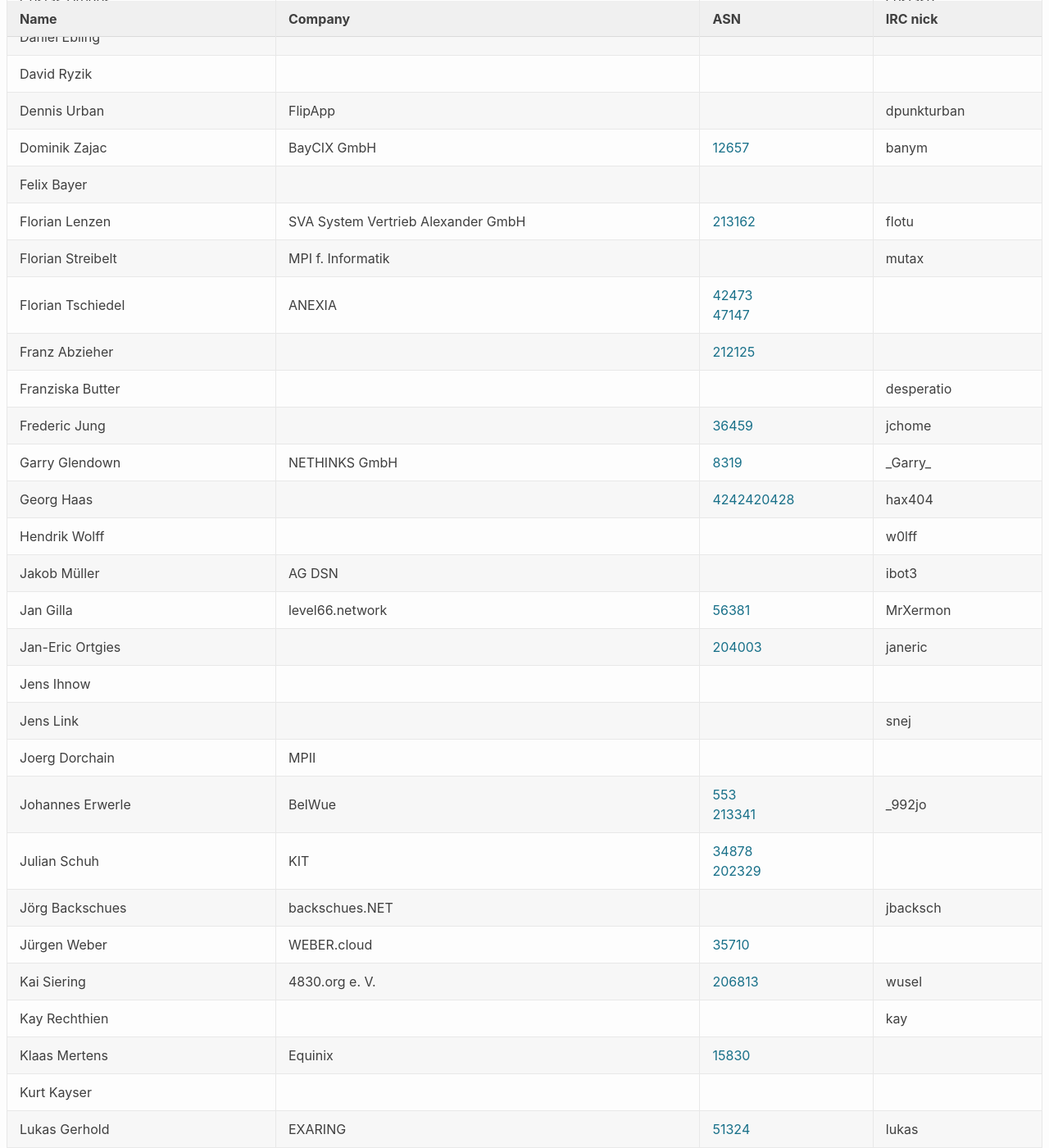
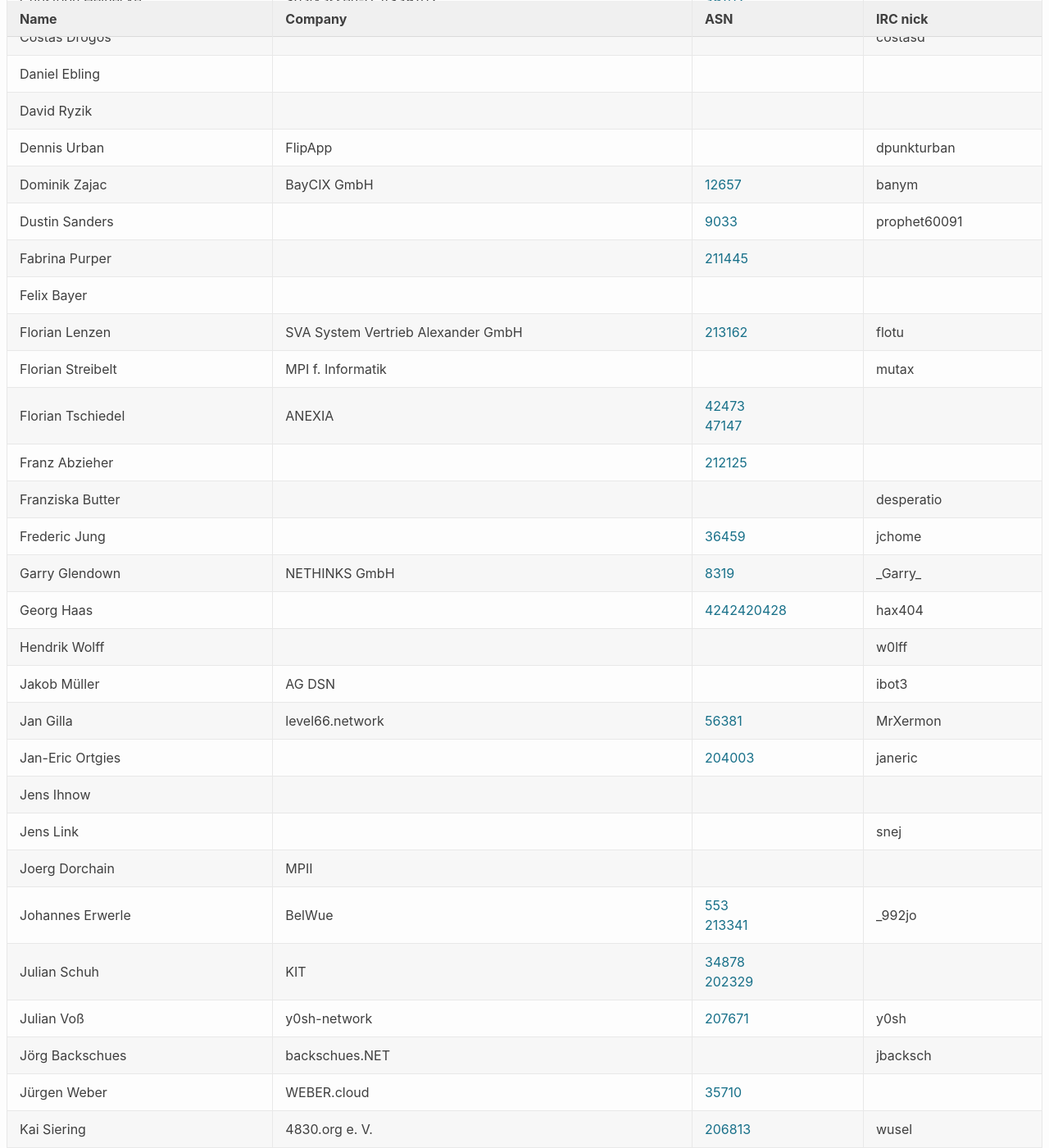
Before and after one commit to denog/pretix-attendeelist, a Jekyll site: the page built from denog13/index.markdown, in a window 1280 px wide and 1400 px high, scrolled down 796 px. Shown: the whole window at 82% size. Built offline with Jekyll 4.4.1, drawn with Linux system fonts in a browser that asks for light colours; some of the changed text lies outside the part shown.

Commit message:
Latest data: Wed Sep 29 12:38:10 UTC 2021

```diff
--- a/_data/attendees_denog13.json
+++ b/_data/attendees_denog13.json
@@ -66,6 +66,12 @@
     "asn": "61157"
   },
   {
+    "name": "Christian Friedrich",
+    "company": null,
+    "irc": null,
+    "asn": null
+  },
+  {
     "name": "Christian Frömmel",
     "company": "Charité Berlin",
     "irc": "blownaway",
@@ -124,6 +130,18 @@
     "company": "BayCIX GmbH",
     "irc": "banym",
     "asn": "12657"
+  },
+  {
+    "name": "Dustin Sanders",
+    "company": null,
+    "irc": "prophet60091",
+    "asn": "9033"
+  },
+  {
+    "name": "Fabrina Purper",
+    "company": null,
+    "irc": null,
+    "asn": "AS211445"
   },
   {
     "name": "Felix Bayer",
@@ -238,6 +256,12 @@
     "company": "KIT",
     "irc": null,
     "asn": "34878, 202329"
+  },
+  {
+    "name": "Julian Voß",
+    "company": "y0sh-network",
+    "irc": "y0sh",
+    "asn": "AS207671"
   },
   {
     "name": "Jürgen Weber",
@@ -468,6 +492,12 @@
     "asn": null
   },
   {
+    "name": "Sebastian Müll",
+    "company": null,
+    "irc": null,
+    "asn": null
+  },
+  {
     "name": "Sebastian Pohlmann",
     "company": null,
     "irc": null,
```
